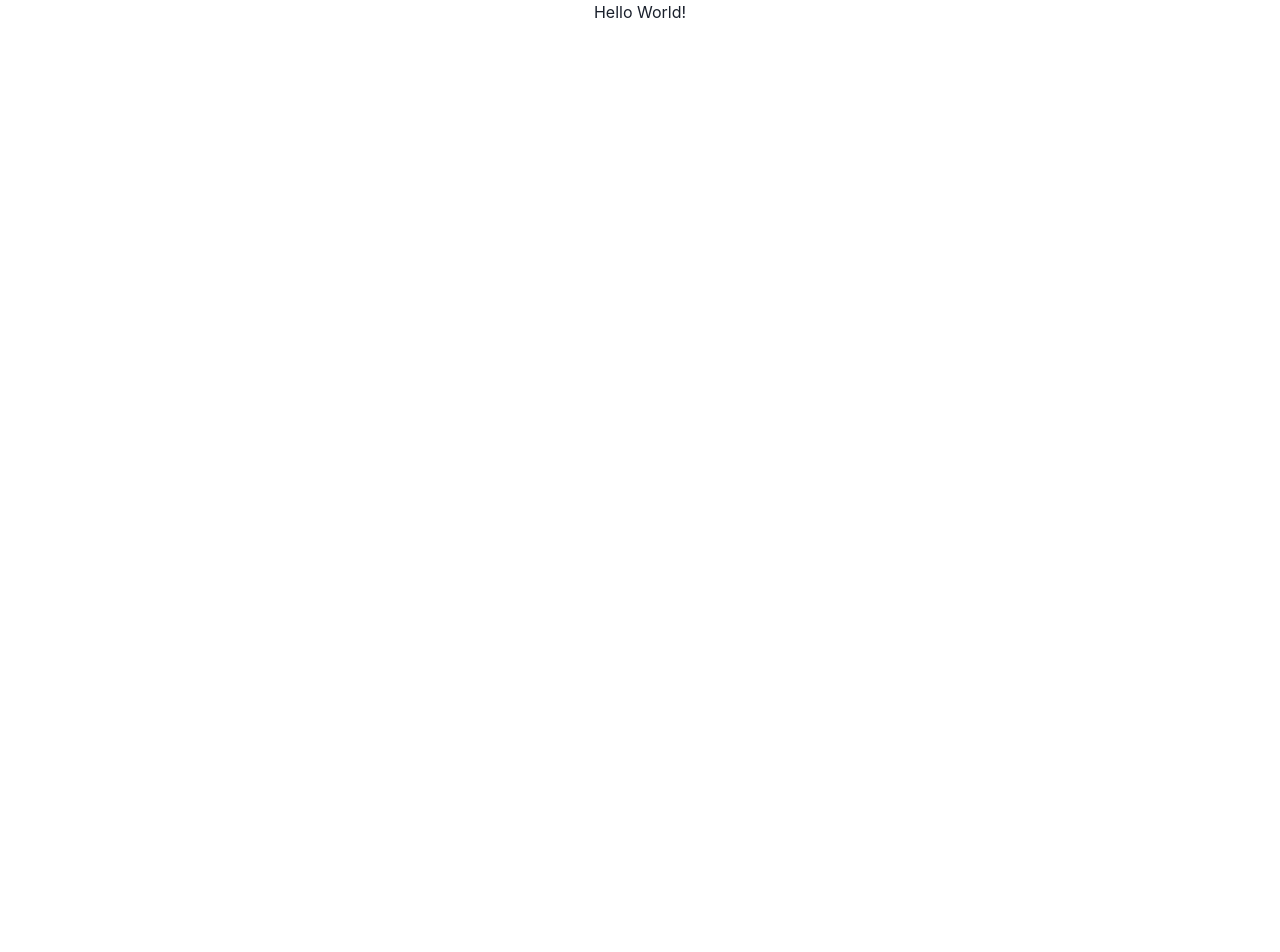
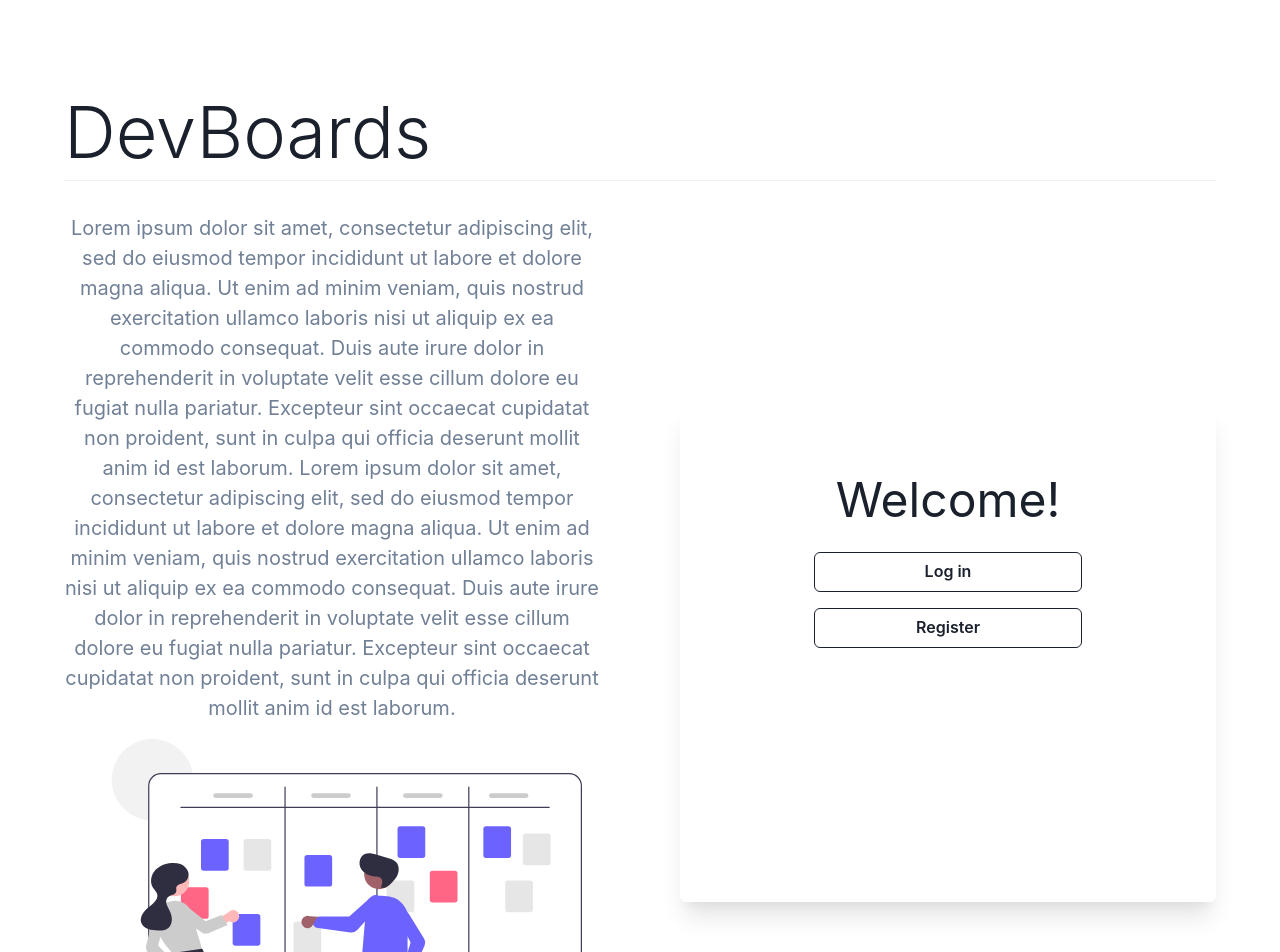
Before and after one commit to PSU-DevBoards/devboards-front-end, a React (Create React App) app: page / in a window 1280 px wide. Shown: the top 952 px of the page. Before the commit the page ends 800 px from the top, so only its background shows below. Built offline with nearby package versions, Linux system fonts and the light colour scheme.

Commit message:
Added landing page, router route, and landing illustration asset

```diff
--- a/package.json
+++ b/package.json
@@ -19,6 +19,7 @@
     "react": "^17.0.2",
     "react-dom": "^17.0.2",
     "react-router": "^5.2.1",
+    "react-router-dom": "^5.3.0",
     "react-scripts": "4.0.3",
     "typescript": "^4.4.2",
     "web-vitals": "^1.1.2"
@@ -49,6 +50,7 @@
     ]
   },
   "devDependencies": {
+    "@types/react-router-dom": "^5.3.0",
     "@typescript-eslint/eslint-plugin": "^4.31.0",
     "@typescript-eslint/parser": "^4.31.0",
     "eslint": "^7.32.0",
--- a/src/App.tsx
+++ b/src/App.tsx
@@ -1,7 +1,15 @@
 import './App.css';
+import { BrowserRouter as Router, Route } from 'react-router-dom';
+import Landing from './pages/Landing';
 
 function App() {
-  return <div className="App">Hello World!</div>;
+  return (
+      <div className="App">
+        <Router>
+          <Route path="/" component={Landing} exact/>
+        </Router>
+      </div>
+  );
 }
 
 export default App;
--- /dev/null
+++ b/src/pages/Landing.tsx
@@ -0,0 +1,66 @@
+import { Container, Heading, Flex, Center, Divider, VStack, Text, Box, SimpleGrid, Button } from '@chakra-ui/react';
+import {ReactComponent as LandingIllustration} from '../images/scrum_landing.svg';
+
+const Header = "DevBoards";
+const Description = "Lorem ipsum dolor sit amet, consectetur adipiscing elit, sed do eiusmod tempor incididunt ut labore et dolore magna aliqua. Ut enim ad minim veniam, quis nostrud exercitation ullamco laboris nisi ut aliquip ex ea commodo consequat. Duis aute irure dolor in reprehenderit in voluptate velit esse cillum dolore eu fugiat nulla pariatur. Excepteur sint occaecat cupidatat non proident, sunt in culpa qui officia deserunt mollit anim id est laborum. Lorem ipsum dolor sit amet, consectetur adipiscing elit, sed do eiusmod tempor incididunt ut labore et dolore magna aliqua. Ut enim ad minim veniam, quis nostrud exercitation ullamco laboris nisi ut aliquip ex ea commodo consequat. Duis aute irure dolor in reprehenderit in voluptate velit esse cillum dolore eu fugiat nulla pariatur. Excepteur sint occaecat cupidatat non proident, sunt in culpa qui officia deserunt mollit anim id est laborum.";
+
+const Landing = () => (
+        /* 10% off each side of page for 90% fluidity */
+        <Container pt={24} maxW='' px='5%'>
+            {/* Align header to start of page */}
+            <Flex alignItems='start' >
+              <Heading fontWeight='light' size='4xl' >{ Header }</Heading>
+            </Flex>
+
+            {/* Header & description divider */}
+            <Divider my={3}/>
+
+            {/* Align description and login/welcome container in grid to ensure responsiveness */}
+            <SimpleGrid
+                pt={5}
+                columns={{ sm: 1, md: 1, lg: 1, xl: 2 }}
+                spacingX='80px'
+                spacingY='50px'
+            >
+
+              { /* Create a vertical stack to align the page description and illustration below it */ }
+              <VStack>
+                <Text color='gray.500' fontSize='xl'>{ Description }</Text>
+                <Center pt={2}>
+                    <LandingIllustration
+                        width='500px'
+                        height='auto'
+                    />
+                </Center>
+              </VStack>
+
+              { /* Login/Welcome box */ }
+              <Box
+                boxShadow='xl'
+                rounded='md'
+                bg='white'
+                maxW='100%'
+                height='500px'
+                minHeight='300px'
+                alignSelf='center'
+            >
+                  <Flex alignItems='center' justifyContent='center' pt='10%'>
+                  { /* Vertical stack to align Welcome, login, and register buttons */ }
+                    <VStack
+                        pt={2}
+                        spacing={4}
+                        width='100%'
+                    >
+                      <Text fontSize='5xl'>
+                          Welcome!
+                      </Text>
+                      <Button colorScheme="black" variant="outline" width="50%">Log in</Button>
+                      <Button colorScheme="black" variant="outline" width="50%">Register</Button>
+                    </VStack>
+                  </Flex>
+              </Box>
+            </SimpleGrid>
+        </Container>
+    );
+
+export default Landing;
```
Also changed, not shown: src/images/scrum_landing.svg (added), 1 other file (tests, documents, lock files or other folders).
